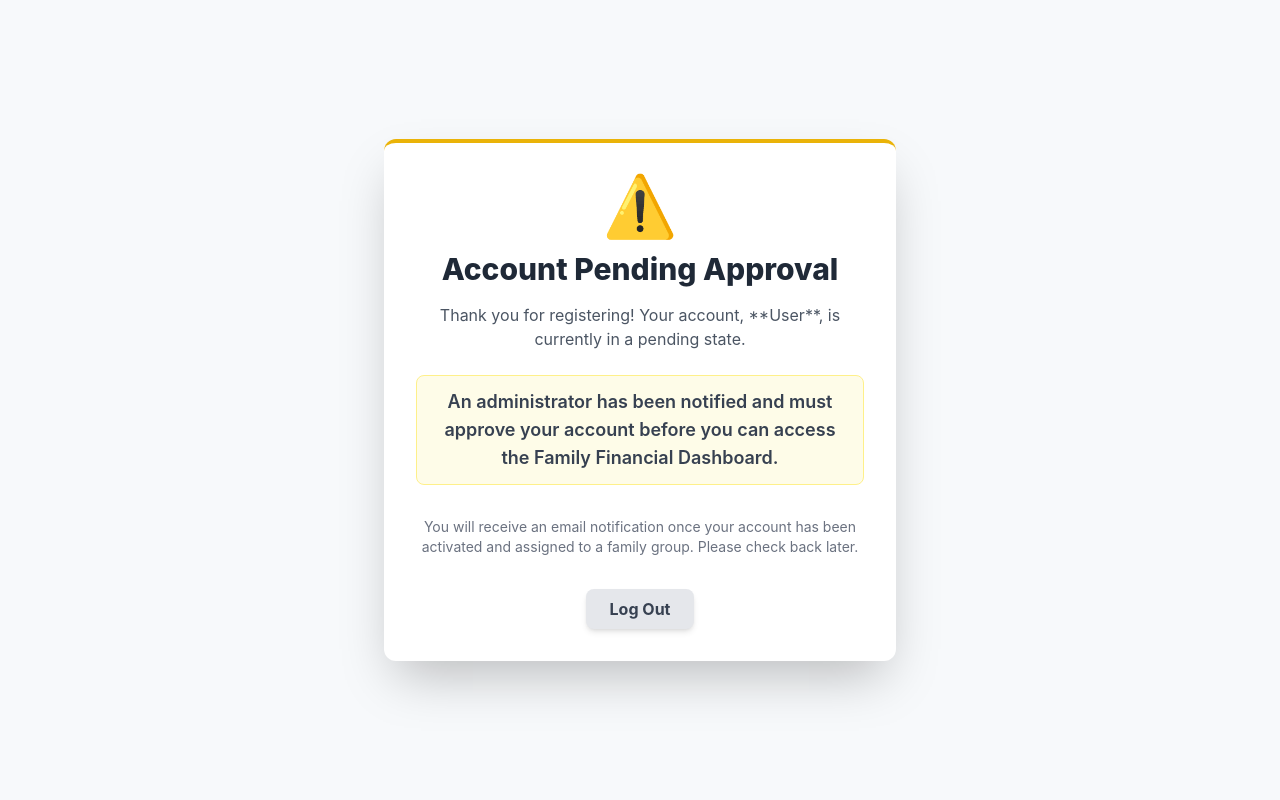
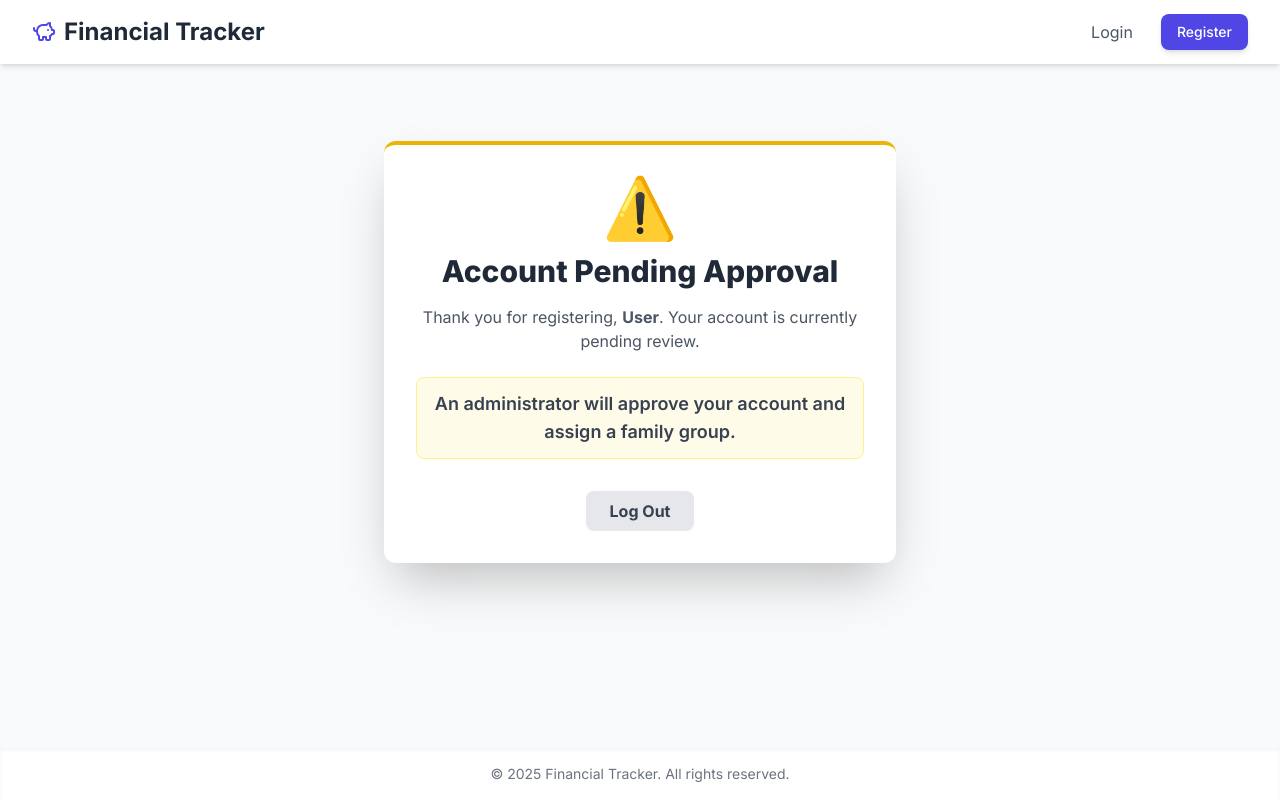
Before and after one commit to foyruser/Family-Financial-Dashboard, a Flask app: template templates/pending_approval.html in a window 1280 px wide. Run offline with Flask 3, Linux system fonts and the light colour scheme; the template is opened without the code that fills it, so the values that code supplies are empty; some libraries are stand-ins or nearby versions.

Commit message:
Update pending_approval.html

```diff
--- a/templates/pending_approval.html
+++ b/templates/pending_approval.html
@@ -1,42 +1,24 @@
-<!DOCTYPE html>
-<html lang="en">
-<head>
-    <meta charset="UTF-8">
-    <meta name="viewport" content="width=device-width, initial-scale=1.0">
-    <title>Pending Approval - Dream Bee Network</title>
-    <script src="https://cdn.tailwindcss.com"></script>
-    <style>
-        /* Consistent font and background color */
-        body { font-family: 'Inter', sans-serif; background-color: #f7f9fb; }
-    </style>
-</head>
-<body class="min-h-screen flex items-center justify-center p-4">
+{% extends "base.html" %}
+{% block title %}Pending Approval{% endblock %}
 
+{% block content %}
+<div class="min-h-[60vh] flex items-center justify-center p-4">
   <div class="w-full max-w-lg bg-white p-8 rounded-xl shadow-2xl border-t-4 border-yellow-500 text-center">
-
-        <div class="text-6xl text-yellow-500 mb-4">
-            ⚠️
-        </div>
-
+    <div class="text-6xl text-yellow-500 mb-4">⚠️</div>
     <h2 class="text-3xl font-extrabold text-gray-800 mb-4">Account Pending Approval</h2>
 
     <p class="text-gray-600 mb-6">
-            Thank you for registering! Your account, **{{ session.get('username', 'User') }}**, is currently in a pending state.
+      Thank you for registering, <strong>{{ session.get('username', 'User') }}</strong>. Your account is currently pending review.
     </p>
 
     <p class="text-lg font-semibold text-gray-700 mb-8 p-3 bg-yellow-50 rounded-lg border border-yellow-200">
-            An administrator has been notified and must approve your account before you can access the Family Financial Dashboard.
-        </p>
-
-        <p class="text-sm text-gray-500 mb-8">
-            You will receive an email notification once your account has been activated and assigned to a family group. Please check back later.
+      An administrator will approve your account and assign a family group.
     </p>
 
     <a href="{{ url_for('logout') }}"
-           class="inline-block bg-gray-200 text-gray-700 font-bold py-2 px-6 rounded-lg hover:bg-gray-300 transition-colors shadow-md">
+       class="inline-block bg-gray-200 text-gray-700 font-bold py-2 px-6 rounded-lg hover:bg-gray-300 transition-colors">
       Log Out
     </a>
   </div>
-
-</body>
-</html>
+</div>
+{% endblock %}
```
Lines whose indentation alone changed are shown as unchanged.
